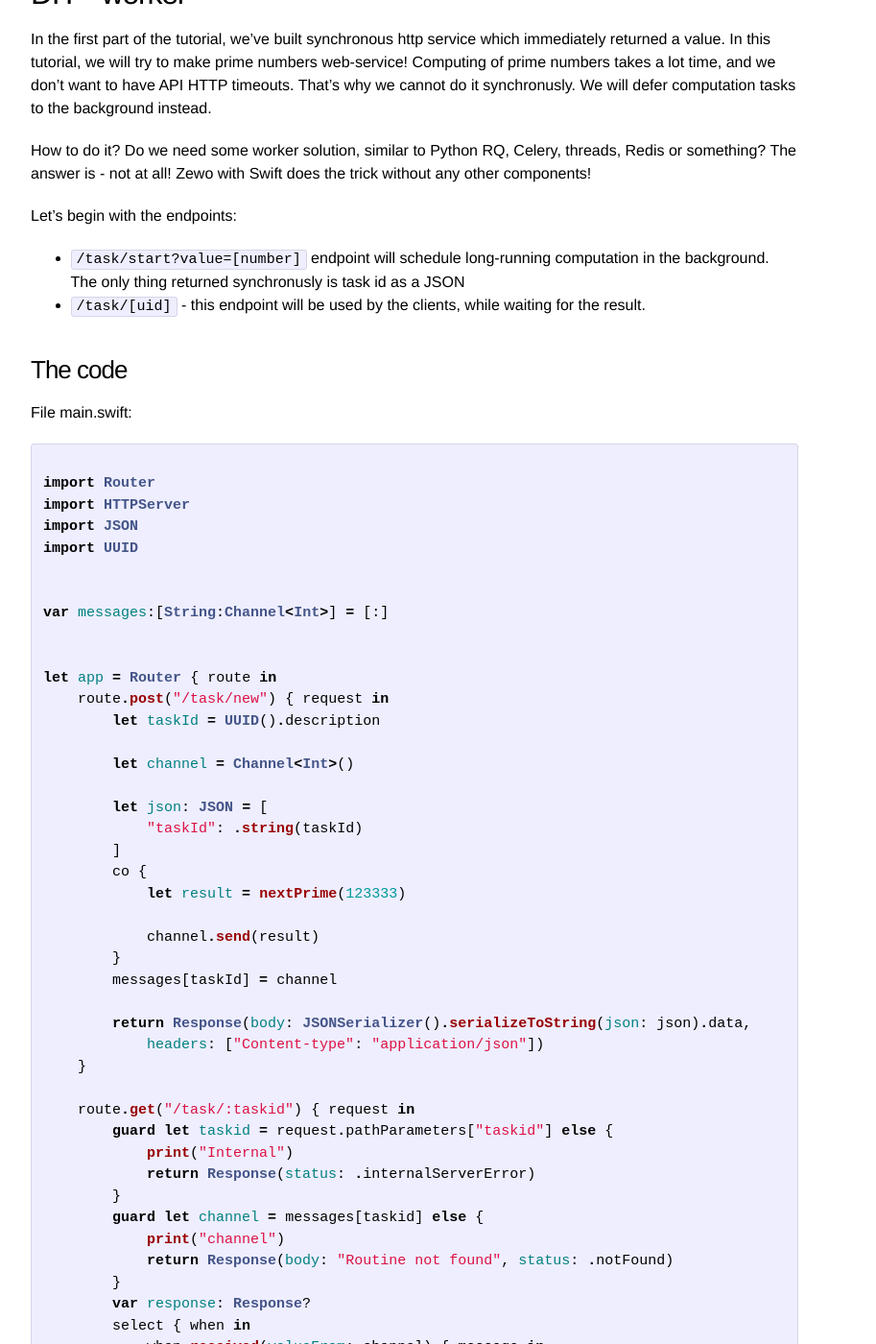
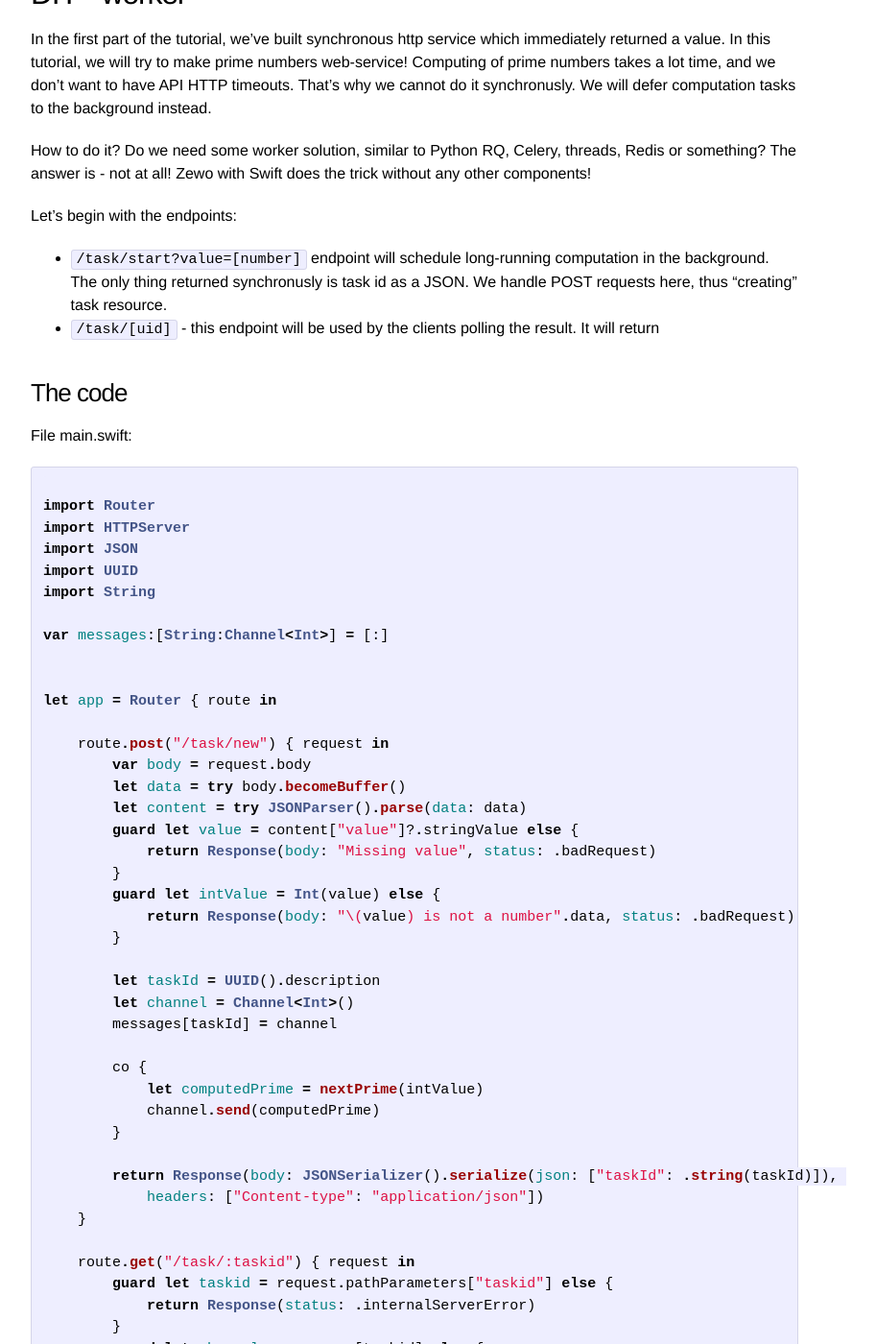
Before and after one commit to vi4m/vi4m.github.io, a Jekyll site: the page built from _posts/2016-09-04-swift-on-linux-tutorial-part-2.md, in a window 1280 px wide and 1400 px high, scrolled down 1516 px. Shown: the whole window at 96% size, without its empty margins (208-1121 px from the left). Built offline with Jekyll 4.4.1, drawn with Linux system fonts in a browser that asks for light colours; comment, search, counter and statistics services are not loaded; some of the changed text lies outside the part shown.

Commit message:
Draft of tutorial 2

````diff
--- a/_posts/2016-09-04-swift-on-linux-tutorial-part-2.md
+++ b/_posts/2016-09-04-swift-on-linux-tutorial-part-2.md
@@ -73,8 +73,8 @@ How to do it? Do we need some worker solution, similar to Python RQ, Celery, thr
 Let's begin with the endpoints:
 
 
-* `/task/start?value=[number]` endpoint will schedule long-running computation in the background. The only thing returned synchronusly is task id as a JSON
-* `/task/[uid]` - this endpoint will be used by the clients, while waiting for the result.
+* `/task/start?value=[number]` endpoint will schedule long-running computation in the background. The only thing returned synchronusly is task id as a JSON. We handle POST requests here, thus "creating" task resource.
+* `/task/[uid]` - this endpoint will be used by the clients polling the result. It will return
 
 
 ### The code
@@ -88,38 +88,42 @@ import Router
 import HTTPServer
 import JSON
 import UUID
-
+import String
 
 var messages:[String:Channel<Int>] = [:]
 
 
 let app = Router { route in
+
     route.post("/task/new") { request in
+        var body = request.body
+        let data = try body.becomeBuffer()
+        let content = try JSONParser().parse(data: data)
+        guard let value = content["value"]?.stringValue else {
+            return Response(body: "Missing value", status: .badRequest)
+        }
+        guard let intValue = Int(value) else {
+            return Response(body: "\(value) is not a number".data, status: .badRequest)
+        }
+
         let taskId = UUID().description
-
         let channel = Channel<Int>()
-
-        let json: JSON = [
-            "taskId": .string(taskId)
-        ]
-        co {
-            let result = nextPrime(123333)
-
-            channel.send(result)
-        }
         messages[taskId] = channel
 
-        return Response(body: JSONSerializer().serializeToString(json: json).data,
+        co {
+            let computedPrime = nextPrime(intValue)
+            channel.send(computedPrime)
+        }
+
+        return Response(body: JSONSerializer().serialize(json: ["taskId": .string(taskId)]),
             headers: ["Content-type": "application/json"])
     }
 
     route.get("/task/:taskid") { request in
         guard let taskid = request.pathParameters["taskid"] else {
-            print("Internal")
             return Response(status: .internalServerError)
         }
         guard let channel = messages[taskid] else {
-            print("channel")
             return Response(body: "Routine not found", status: .notFound)
         }
         var response: Response?
@@ -132,7 +136,6 @@ let app = Router { route in
                 response = Response(body: "Still computing.")
             }
         }
-        print("koniec")
         return response!
     }
 }
@@ -144,6 +147,7 @@ try Server(host: "0.0.0.0", port: 8080, reusePort: true, responder: app).start()
 Create file `computation.swift`:
 
 ```swift
+import Venice
 
 /// Returns true if number is prime number, false otherwise
 func isPrime(_ number: Int) -> Bool {
@@ -163,16 +170,17 @@ func isPrime(_ number: Int) -> Bool {
 }
 
 /// Returns the first next prime number greater than given number
-func nextPrime(_ curentCandidate: Int) -> Int {
+func nextPrime(_ previousPrime: Int) -> Int {
+        var currentCandidate = previousPrime
 	var found = false
 	while found == false {
 	    currentCandidate += 1
-	    if prime(currentCandidate) == true {
+	    if isPrime(currentCandidate) == true {
 	        found = true
 	    }
 	}
-	print(primeNumber)
-
+	return currentCandidate
+}
 ```
 
 
@@ -183,6 +191,19 @@ Now, compile the code and let's try our computation.
 
 
 ```
-curl -XPOST http://localhost:8080//task/start?value=198491329
+> curl -XPOST  "http://127.0.0.1:8080/task/new" -d '{"value": "198491329"}' -v
+
+{"taskId":"7398EFF1-838A-495E-AB9C-AC7C5C73BE3"}
+
+> curl "http://127.0.0.1:8080/task/7398EFF1-838A-495E-AB9C-AC7C5C73BE3"
+
+Still computing.
 
 ```
+
+[after a while]
+
+```
+> curl "http://127.0.0.1:8080/task/7398EFF1-838A-495E-AB9C-AC7C5C73BE3"
+Result: 198491369⏎
+```
````
Also changed, not shown: other parts of _posts/2016-09-04-swift-on-linux-tutorial-part-2.md (+3 -0 lines).
